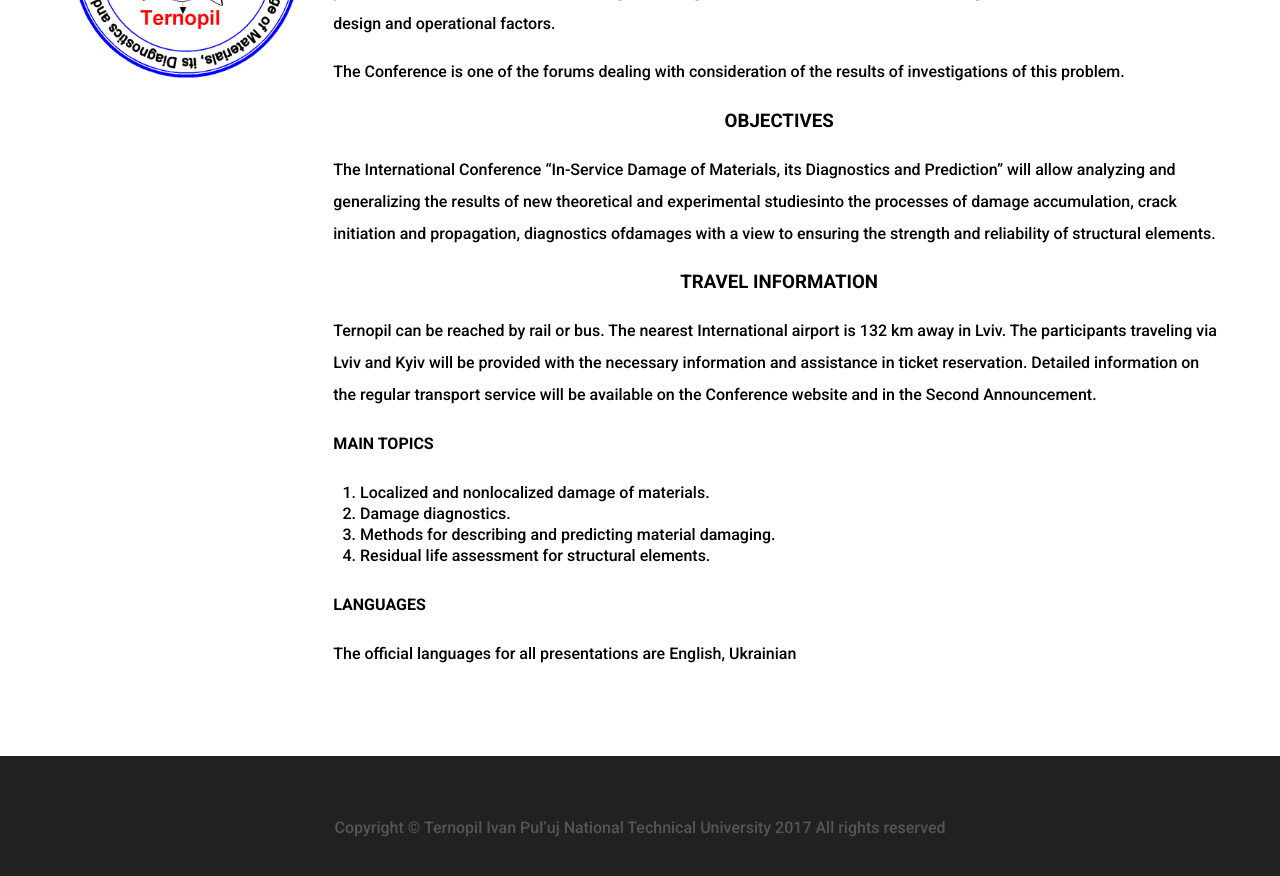
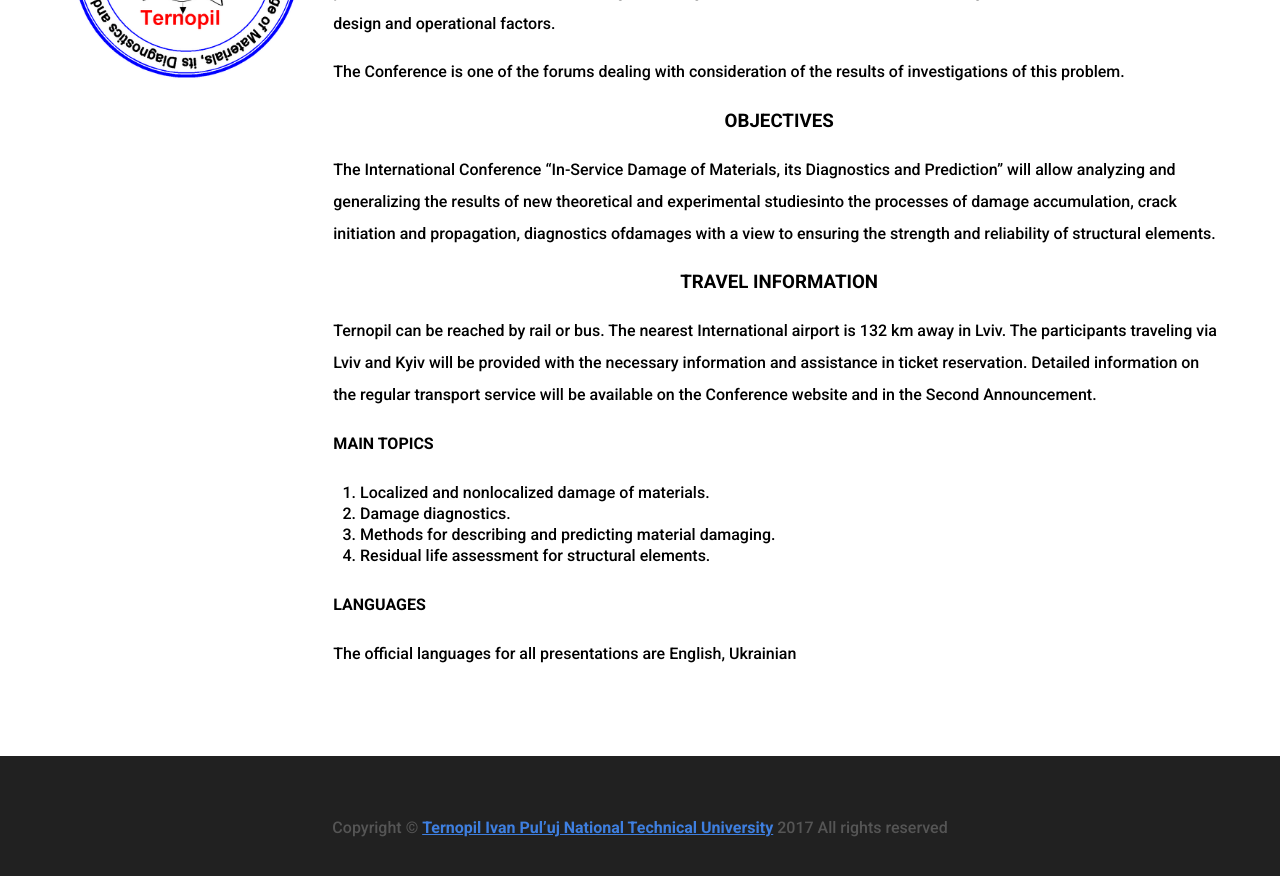
Before and after one commit to sivanchenko/dmdp.tntu.edu.ua, a Jekyll site: the page built from index.md, in a window 1280 px wide and 900 px high, scrolled down 694 px. Shown: the top 876 px of the window. Built offline with Jekyll 4.4.1, drawn with Linux system fonts in a browser that asks for light colours.

Commit message:
Update default.html (with TNTU link in footer)

```diff
--- a/_layouts/default.html
+++ b/_layouts/default.html
@@ -112,7 +112,7 @@
 <footer class="page-footer">
     <div class="container">
         <p class="page-footer__info">
-            Copyright © Ternopil Ivan Pul’uj National Technical University 2017 All rights reserved
+            Copyright © <a href="http://tntu.edu.ua" class="page-header__link" target="_blank">Ternopil Ivan Pul’uj National Technical University</a> 2017 All rights reserved
         </p>
     </div>
 </footer>
```
